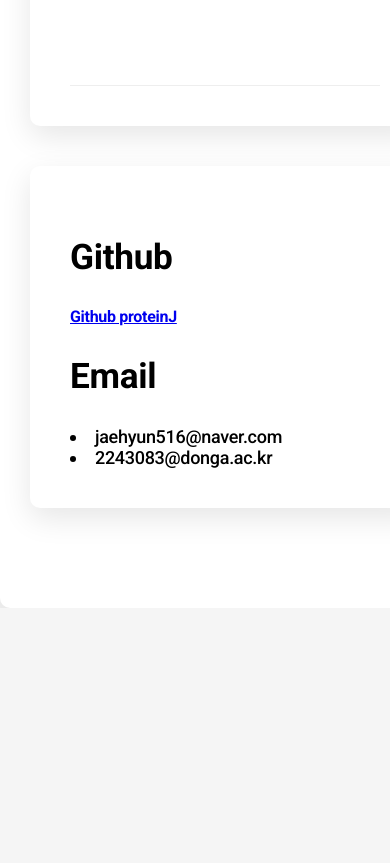
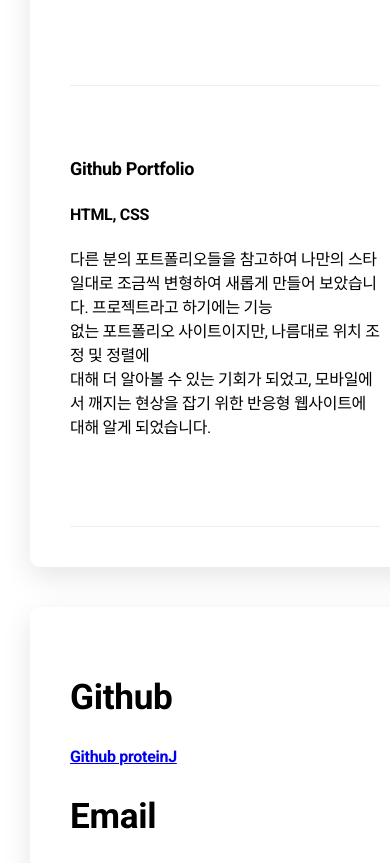
Before and after one commit to proteinJ/proteinJ.github.io, a plain HTML site: page index.html in a window 390 px wide. Shown: the part 5019-5882 px from the top of the page. Before the commit the page ends 5627 px from the top, so only its background shows below. Drawn offline with Linux system fonts and the light colour scheme.

Commit message:
반응형 CSS 일부 추가 및 내용 추가 수정

```diff
--- a/index.html
+++ b/index.html
@@ -234,6 +234,26 @@
                 </div>
             </div>
         </div>
+
+        <div class="row">
+            <div class="row-left">
+                <div class="project">
+                    <h4>Github Portfolio</h4>
+                </div>
+            </div>
+
+            <div class="row-right">
+                <div class="project">
+                        <h4>HTML, CSS</h4>
+                    <p>
+                        다른 분의 포트폴리오들을 참고하여 나만의 스타일대로 조금씩 변형하여 새롭게 만들어 보았습니다.
+                        프로젝트라고 하기에는 기능 <br>
+                        없는 포트폴리오 사이트이지만, 나름대로 위치 조정 및 정렬에<br> 대해
+                        더 알아볼 수 있는 기회가 되었고, 모바일에서 깨지는 현상을 잡기 위한 반응형 웹사이트에 대해 알게 되었습니다.
+                    </p>
+                </div>
+            </div>
+        </div>
     </section>
 
 
```
